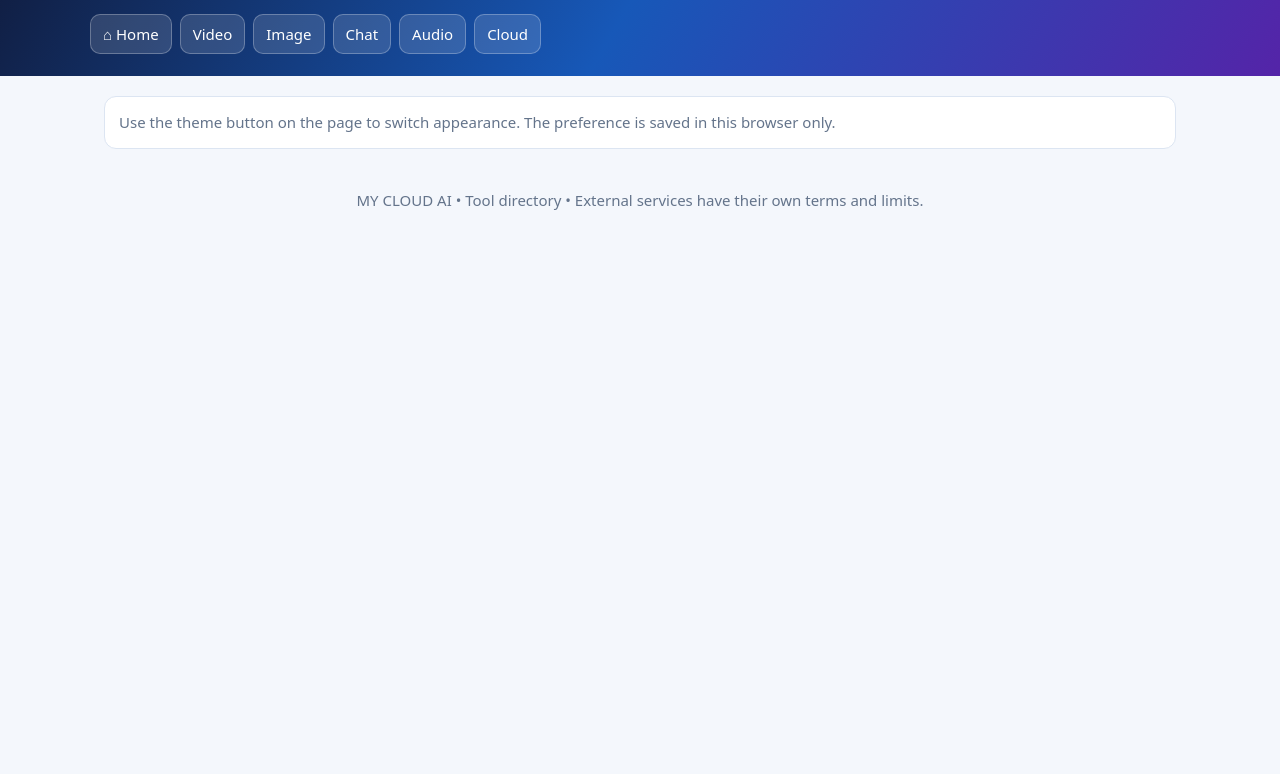
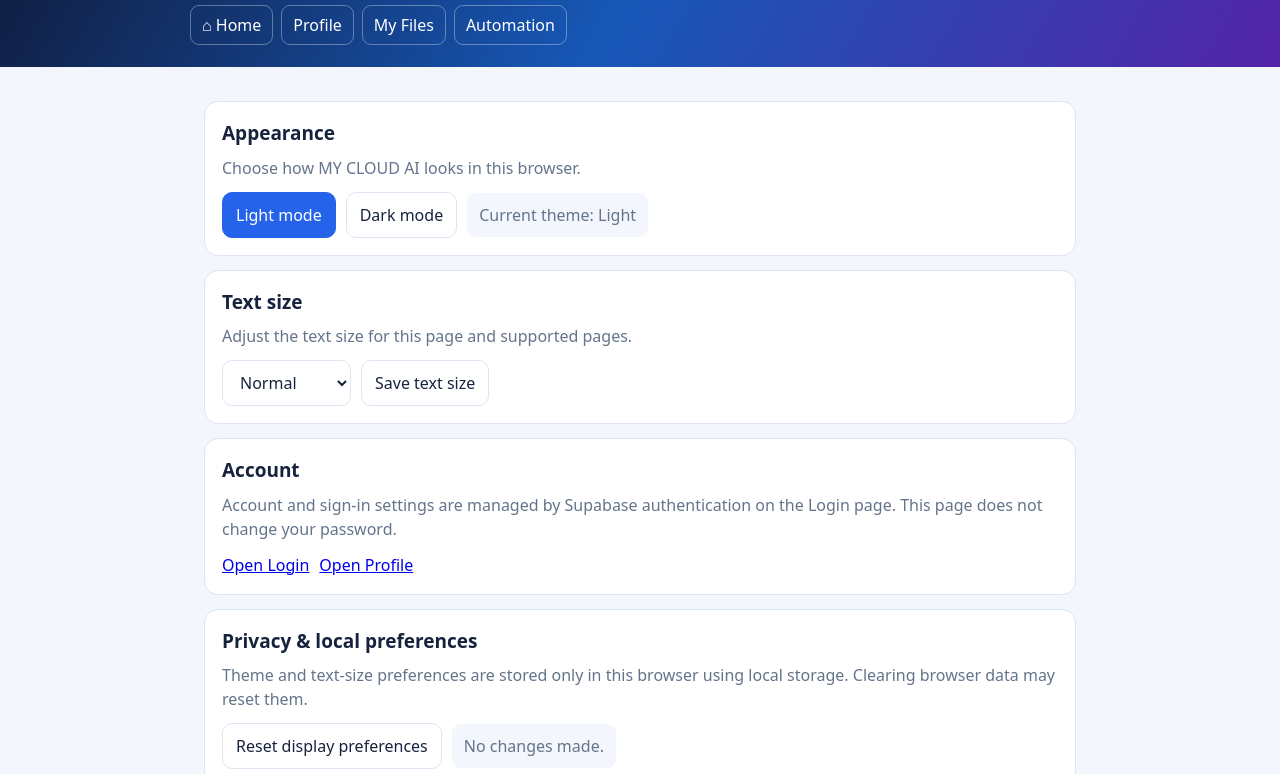
Before and after one commit to bksahare70/my-cloud-ai, a plain HTML site: page Settings.html in a window 1280 px wide. Shown: the part 105-879 px from the top of the page. Before the commit the page ends 800 px from the top, so only its background shows below. Drawn offline with Linux system fonts and the light colour scheme.

Commit message:
Add files via upload

```diff
--- a/Settings.html
+++ b/Settings.html
@@ -1,19 +1,49 @@
-<!doctype html><html lang="en"><head><meta charset="utf-8"><meta name="viewport" content="width=device-width,initial-scale=1"><meta name="theme-color" content="#14285a"><title>Settings | MY CLOUD AI</title><style>
-:root{--bg:#f4f7fc;--panel:#fff;--ink:#17233d;--muted:#64748b;--accent:#2563eb;--line:#dce5f2}
-[data-theme=dark]{--bg:#0b1224;--panel:#121d35;--ink:#eef4ff;--muted:#aab8d0;--accent:#60a5fa;--line:#293957}
-*{box-sizing:border-box}body{margin:0;background:var(--bg);color:var(--ink);font:15px/1.5 system-ui,Arial,sans-serif}
-header{padding:22px 16px;background:linear-gradient(120deg,#101a3a,#1758b8,#5424a8);color:white}
-header .wrap,main,.foot{max-width:1100px;margin:auto}h1{margin:0;font-size:clamp(24px,5vw,36px)}header p{margin:6px 0 0;color:#e4edff}
-nav{display:flex;gap:8px;flex-wrap:wrap;margin-top:14px}nav a,.btn{color:white;background:#ffffff22;border:1px solid #ffffff44;padding:8px 12px;border-radius:10px;text-decoration:none}
-main{padding:20px 14px}.toolbar{display:flex;gap:10px;flex-wrap:wrap;margin-bottom:16px}
-input{flex:1;min-width:180px;padding:12px;border:1px solid var(--line);border-radius:10px;background:var(--panel);color:var(--ink)}
-button{cursor:pointer;border:1px solid var(--line);border-radius:10px;padding:10px 12px;background:var(--panel);color:var(--ink)}
-.grid{display:grid;grid-template-columns:repeat(auto-fit,minmax(190px,1fr));gap:12px}
-.card{display:block;background:var(--panel);border:1px solid var(--line);border-radius:14px;padding:14px;color:var(--ink);text-decoration:none;min-height:100px}
-.card:hover{border-color:var(--accent);transform:translateY(-1px)}.card b{display:block;font-size:16px}.card small{color:var(--muted)}
-section{margin:20px 0}.note{background:var(--panel);border:1px solid var(--line);border-radius:12px;padding:14px;color:var(--muted)}
-footer{padding:20px 14px;text-align:center;color:var(--muted)}a{color:var(--accent)}
-@media(max-width:480px){.grid{grid-template-columns:repeat(2,minmax(0,1fr))}.card{padding:11px}}
-</style></head><body><header><div class="wrap"><h1>☁️ Settings</h1><p>Local display preferences.</p><nav><a href="index.html">⌂ Home</a><a href="AI-Video-Studio.html">Video</a><a href="AI-Image-Studio.html">Image</a><a href="AI-Chat-Studio.html">Chat</a><a href="AI-Audio-Studio.html">Audio</a><a href="GPU-Cloud.html">Cloud</a></nav></div></header><main><div class='note'>Use the theme button on the page to switch appearance. The preference is saved in this browser only.</div></main><footer>MY CLOUD AI • Tool directory • External services have their own terms and limits.</footer><script>
-(function(){const saved=localStorage.getItem('mycloud-theme');if(saved==='dark')document.documentElement.dataset.theme='dark';const t=document.getElementById('theme');if(t)t.onclick=()=>{const d=document.documentElement.dataset.theme!=='dark';document.documentElement.dataset.theme=d?'dark':'light';localStorage.setItem('mycloud-theme',d?'dark':'light')};const s=document.getElementById('search');if(s)s.addEventListener('input',()=>{const q=s.value.toLowerCase();document.querySelectorAll('[data-search]').forEach(el=>el.hidden=!el.dataset.search.includes(q))});})();
-</script></body></html>
+<!doctype html>
+<html lang="en">
+<head>
+<meta charset="utf-8">
+<meta name="viewport" content="width=device-width,initial-scale=1">
+<meta name="theme-color" content="#14285a">
+<title>Settings | MY CLOUD AI</title>
+<style>
+:root{--bg:#f3f6fc;--panel:#fff;--ink:#17233d;--muted:#64748b;--accent:#2563eb;--line:#dce5f2}
+[data-theme="dark"]{--bg:#0b1224;--panel:#121d35;--ink:#eef4ff;--muted:#aab8d0;--accent:#60a5fa;--line:#293957}
+*{box-sizing:border-box}body{margin:0;background:var(--bg);color:var(--ink);font:16px/1.5 system-ui,Arial,sans-serif}
+header{background:linear-gradient(120deg,#101a3a,#1758b8,#5424a8);color:#fff;padding:22px 16px}
+.wrap,main{max-width:900px;margin:auto}h1{margin:0;font-size:30px}header p{margin:5px 0 0;color:#e4edff}
+nav{display:flex;gap:8px;flex-wrap:wrap;margin-top:14px}nav a{color:white;text-decoration:none;border:1px solid #ffffff55;border-radius:9px;padding:7px 11px}
+main{padding:20px 14px}.card{background:var(--panel);border:1px solid var(--line);border-radius:14px;padding:17px;margin:14px 0}
+h2{font-size:19px;margin:0 0 8px}.muted{color:var(--muted);margin:0 0 12px}
+.controls{display:flex;gap:10px;align-items:center;flex-wrap:wrap}
+button,select{font:inherit;padding:10px 13px;border:1px solid var(--line);border-radius:10px;background:var(--panel);color:var(--ink)}
+button{cursor:pointer}button.primary{background:var(--accent);color:#fff;border-color:var(--accent)}
+.status{padding:10px 12px;background:var(--bg);border-radius:9px;color:var(--muted)}
+footer{text-align:center;padding:20px;color:var(--muted);font-size:13px}
+</style>
+</head>
+<body>
+<header><div class="wrap"><h1>⚙️ MY CLOUD AI Settings</h1><p>Manage display preferences on this device.</p>
+<nav><a href="index.html">⌂ Home</a><a href="Profile.html">Profile</a><a href="My-Files.html">My Files</a><a href="Automation-Hub.html">Automation</a></nav></div></header>
+<main>
+<section class="card"><h2>Appearance</h2><p class="muted">Choose how MY CLOUD AI looks in this browser.</p>
+<div class="controls"><button class="primary" id="light">Light mode</button><button id="dark">Dark mode</button><span class="status" id="themeStatus">Current theme: Light</span></div></section>
+<section class="card"><h2>Text size</h2><p class="muted">Adjust the text size for this page and supported pages.</p>
+<div class="controls"><select id="textSize" aria-label="Text size"><option value="16">Normal</option><option value="18">Large</option><option value="20">Extra large</option></select><button id="saveSize">Save text size</button></div></section>
+<section class="card"><h2>Account</h2><p class="muted">Account and sign-in settings are managed by Supabase authentication on the Login page. This page does not change your password.</p><div class="controls"><a href="Login.html">Open Login</a><a href="Profile.html">Open Profile</a></div></section>
+<section class="card"><h2>Privacy & local preferences</h2><p class="muted">Theme and text-size preferences are stored only in this browser using local storage. Clearing browser data may reset them.</p><div class="controls"><button id="reset">Reset display preferences</button><span class="status" id="message" aria-live="polite">No changes made.</span></div></section>
+</main>
+<footer>MY CLOUD AI • Settings on this device</footer>
+<script>
+(()=> {
+ const root=document.documentElement, themeStatus=document.getElementById('themeStatus'), size=document.getElementById('textSize'), msg=document.getElementById('message');
+ function setTheme(t){root.dataset.theme=t;localStorage.setItem('mycloud-theme',t);themeStatus.textContent='Current theme: '+(t==='dark'?'Dark':'Light');document.getElementById('light').classList.toggle('primary',t==='light');document.getElementById('dark').classList.toggle('primary',t==='dark')}
+ function setSize(v){document.body.style.fontSize=v+'px';size.value=v;localStorage.setItem('mycloud-text-size',v)}
+ setTheme(localStorage.getItem('mycloud-theme')==='dark'?'dark':'light');
+ setSize(localStorage.getItem('mycloud-text-size')||'16');
+ document.getElementById('light').addEventListener('click',()=>{setTheme('light');msg.textContent='Light mode saved.'});
+ document.getElementById('dark').addEventListener('click',()=>{setTheme('dark');msg.textContent='Dark mode saved.'});
+ document.getElementById('saveSize').addEventListener('click',()=>{setSize(size.value);msg.textContent='Text size saved.'});
+ document.getElementById('reset').addEventListener('click',()=>{localStorage.removeItem('mycloud-theme');localStorage.removeItem('mycloud-text-size');setTheme('light');setSize('16');msg.textContent='Display preferences reset.'});
+})();
+</script>
+</body></html>
```
Also changed, not shown: Profile.html (+4 -17 lines), index.html (+1 -1 lines), UPGRADE-README.txt.
